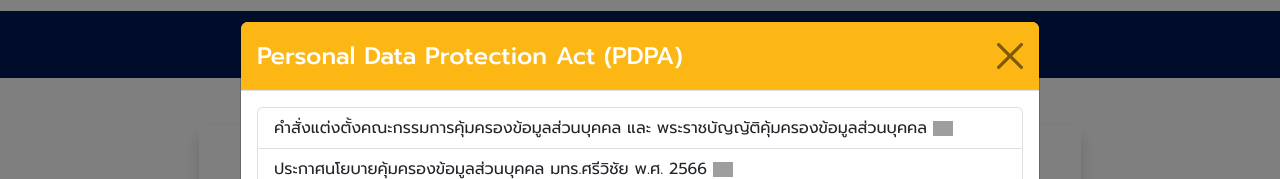
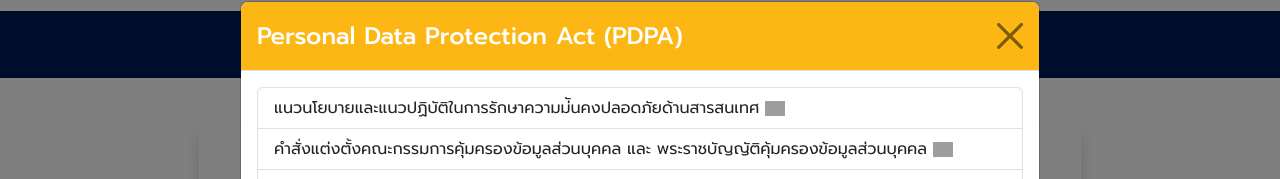
Before and after one commit to dajim10/pdpa, a React (Vite) app: page / in a window 1280 px wide. Both pictures are taken after a click on the picture 355 px from the left and 621 px from the top of the page. Shown: the part 245-424 px from the top of the page. Built offline with nearby package versions, Linux system fonts and the light colour scheme; grey boxes are pictures that could not be loaded.

Commit message:
add signed

```diff
--- a/src/pages/Home.jsx
+++ b/src/pages/Home.jsx
@@ -1,4 +1,4 @@
-import React,{useState} from 'react'
+import React, { useState } from 'react'
 import PDPA_IMG from '../images/Acting1.png'
 import Cyber_img from '../images/Acting2.png'
 import Modal from 'react-bootstrap/Modal';
@@ -7,6 +7,7 @@ import pdpa_2562 from '../pdf/announce_pdpa_rmutsv.pdf'
 import cyber15062023 from '../pdf/cyberSecAnnouce15062023.pdf'
 import pdo from '../pdf/pdoannouce15062023.pdf'
 import pdpa_rmutsv from '../pdf/annouce_pdpa2562.pdf'
+import signed from '../pdf/signed.pdf'
 
 import { Link } from 'react-router-dom'
 
@@ -33,6 +34,7 @@ const handleShow = () => setShow(true);
         </Modal.Header>
         <Modal.Body>
           <ul className="list-group">
+            <li className='list-group-item'><a class="nav-link" href={signed} target='_blank'>แนวนโยบายและแนวปฏิบัติในการรักษาความม่ันคงปลอดภัยด้านสารสนเทศ <img src="https://upload.wikimedia.org/wikipedia/commons/8/87/PDF_file_icon.svg" width={20} alt="" /></a></li>
             <li className='list-group-item'><a class="nav-link" href={appoint} target='_blank'>คำสั่งแต่งตั้งคณะกรรมการคุ้มครองข้อมูลส่วนบุคคล  และ    พระราชบัญญัติคุ้มครองข้อมูลส่วนบุคคล <img src="https://upload.wikimedia.org/wikipedia/commons/8/87/PDF_file_icon.svg" width={20} alt="" /></a></li>
             <li className='list-group-item'><a class="nav-link" href={pdpa_rmutsv} target='_blank'>ประกาศนโยบายคุ้มครองข้อมูลส่วนบุคคล มทร.ศรีวิชัย พ.ศ. 2566 <img src="https://upload.wikimedia.org/wikipedia/commons/8/87/PDF_file_icon.svg" width={20} alt="" /></a></li>
             <li className='list-group-item'><a class="nav-link" href={pdpa_2562} target='_blank'>หลักเกณฑ์และวิธีการคุ้มครองข้อมูลส่วนบุคคล มทร.ศรีวิชัย พ.ศ.2566 <img src="https://upload.wikimedia.org/wikipedia/commons/8/87/PDF_file_icon.svg" width={20} alt="" /></a></li>
@@ -59,12 +61,12 @@ const handleShow = () => setShow(true);
             {/* <Link to = '/pdpa'>
               <img src={PDPA_IMG} alt="pdpa image" className='img-fluid rounded shadow' style={{height:'500px'}} />
            </Link> */}
-             <img src={PDPA_IMG} alt="pdpa image" className='img-fluid rounded shadow' style={{height:'500px'}} onClick={handleShow}/>
+            <img src={PDPA_IMG} alt="pdpa image" className='img-fluid rounded shadow' style={{ height: '500px' }} onClick={handleShow} />
           </div>
           <div className="col-lg-6 col-md mb-5">
-            <a  href={cyber15062023} target="_blank">
+            <a href={cyber15062023} target="_blank">
 
-            <img src={Cyber_img} alt="cyber security" className='img-fluid rounded shadow' style={{height:'500px'}}/>
+              <img src={Cyber_img} alt="cyber security" className='img-fluid rounded shadow' style={{ height: '500px' }} />
             </a>
           </div>
           {/* <Slide /> */}
@@ -88,11 +90,11 @@ const handleShow = () => setShow(true);
             <div className="col" style={{ lineHeight: "45px" }}>
               <ul>
                 <li className="list-unstyled">
-                  <i className="fa fa-check-circle text-success" style={{fontSize: "25px"}}></i>{" "}
+                  <i className="fa fa-check-circle text-success" style={{ fontSize: "25px" }}></i>{" "}
                   เพื่อไม่ให้ถูกละเมิดสิทธิความเป็นส่วนตัว
                 </li>
                 <li className="list-unstyled">
-                  <i className="fa fa-check-circle text-success" style={{fontSize: "25px"}}></i>{" "}
+                  <i className="fa fa-check-circle text-success" style={{ fontSize: "25px" }}></i>{" "}
                   เพื่อให้มีมาตรการเยียวยาเจ้าของข้อมูลในกรณีที่ถูกละเมิดข้อมูลส่วนบุคคล
                 </li>
               </ul>
```
Lines whose indentation alone changed are shown as unchanged.
